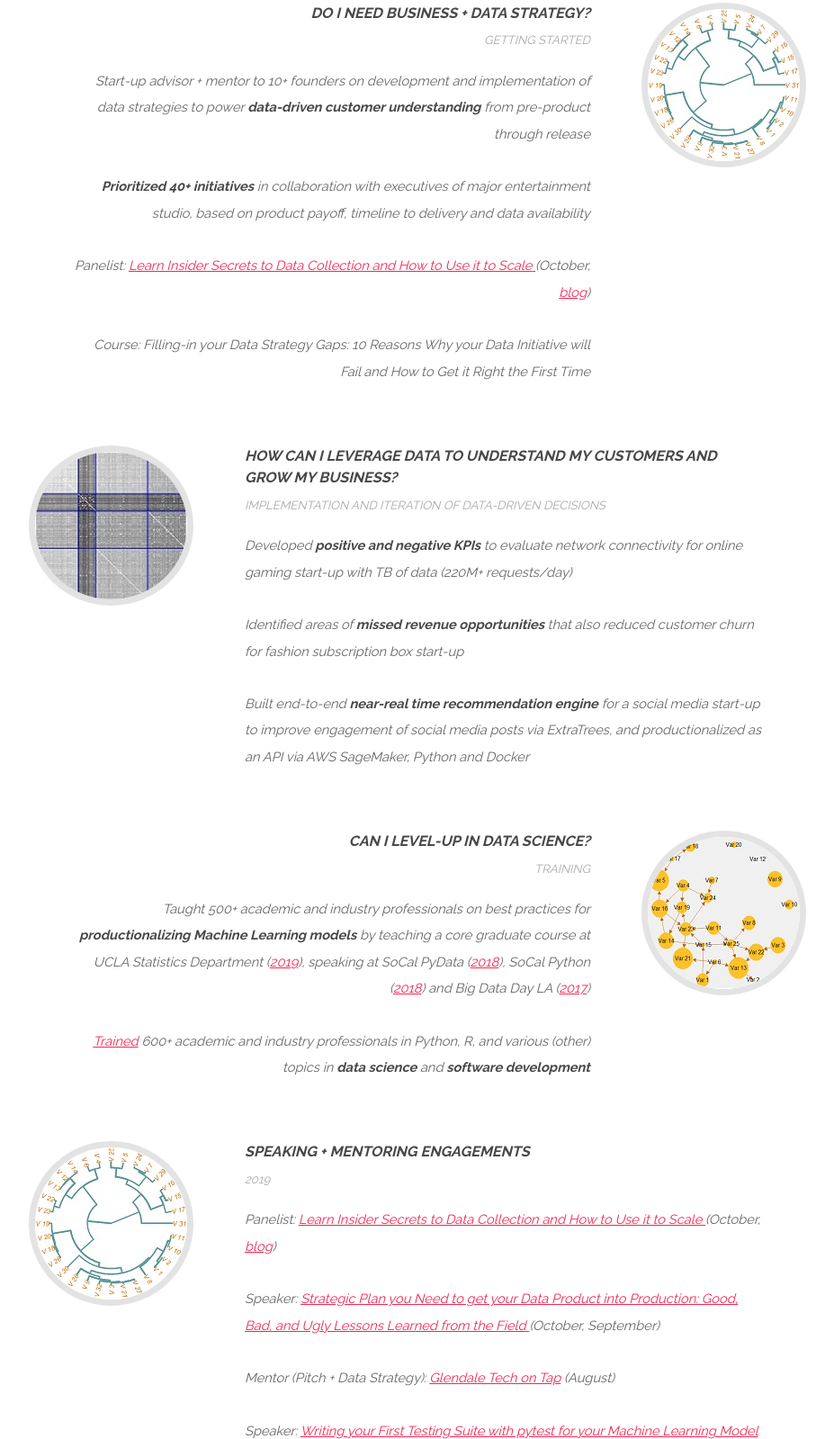
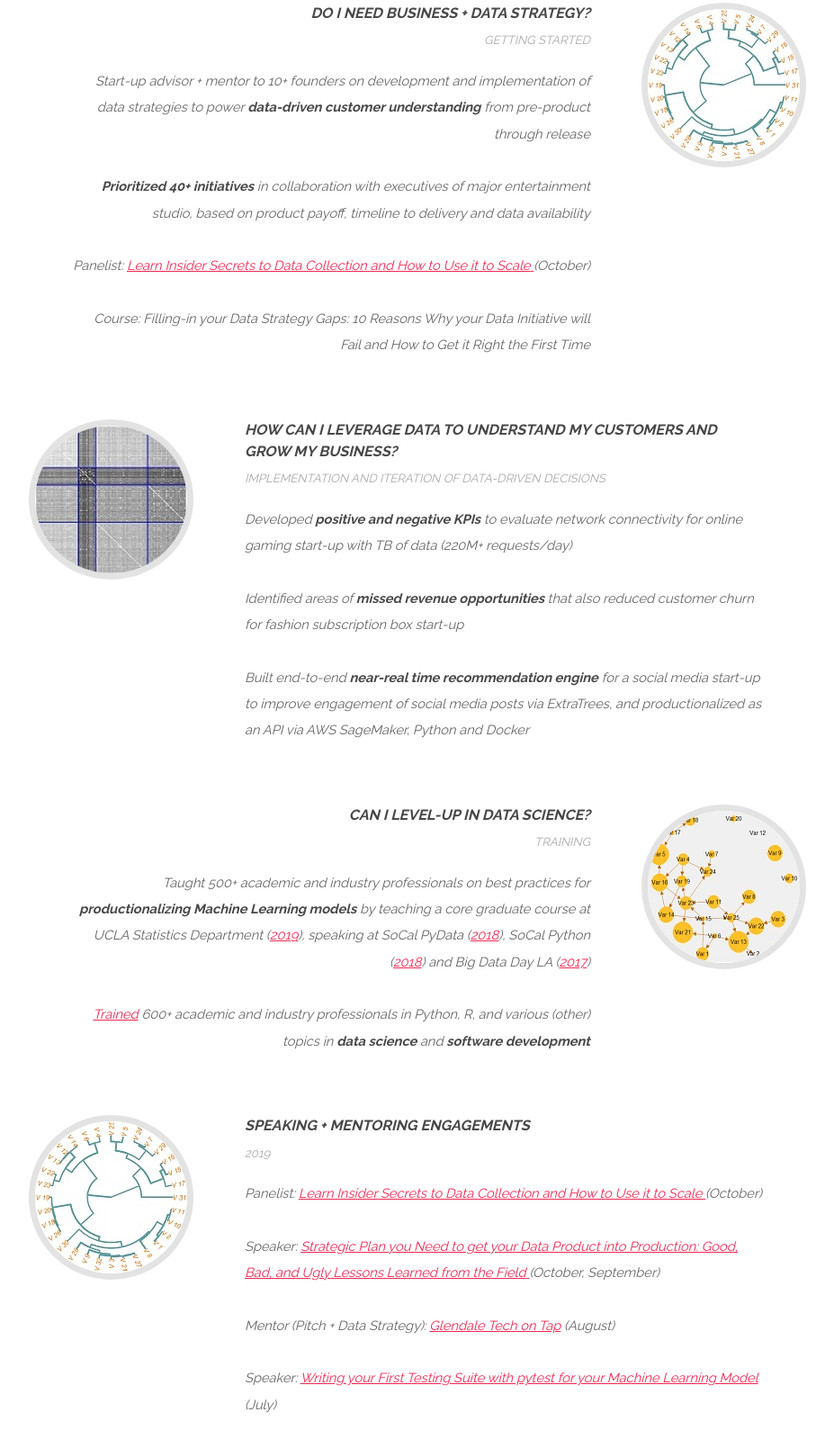
Before and after one commit to ikukuyeva/website, a plain HTML site: page templated-spatial/index.html in a window 1280 px wide. Shown: the part 923-2522 px from the top of the page at 90% size, without its empty margins (176-1103 px from the left). Drawn offline with Linux system fonts and the light colour scheme.

Commit message:
Remove link to blog as it's referenced on the page that the talk points to, to have cleaner bullets

```diff
--- a/templated-spatial/index.html
+++ b/templated-spatial/index.html
@@ -99,7 +99,7 @@
 
 					<p><b>Prioritized 40+ initiatives</b> in collaboration with executives of major <i>entertainment studio</i>, based on product payoff, timeline to delivery and data availability</p>
 
-					<p> Panelist: <a href="https://www.ikukuyeva.com/tutorials/leverage-data-to-scale"> <i>Learn Insider Secrets to Data Collection and How to Use it to Scale</i> </a> (October, <a href="https://www.ikukuyeva.com/blog/Data-to-capture">blog</a>) </p>
+					<p> Panelist: <a href="https://www.ikukuyeva.com/tutorials/leverage-data-to-scale"> <i>Learn Insider Secrets to Data Collection and How to Use it to Scale</i> </a> (October) </p>
 
 					<p> Course: <i>Filling-in your Data Strategy Gaps: 10 Reasons Why your Data Initiative will Fail and How to Get it Right the First Time</i></p>
 				</div>
@@ -139,7 +139,7 @@
 						<h4>Speaking + Mentoring Engagements</h4>
 						<p>2019</p>
 					</header>
-					<p> Panelist: <a href="https://www.ikukuyeva.com/tutorials/leverage-data-to-scale"> <i>Learn Insider Secrets to Data Collection and How to Use it to Scale </i> </a>  (October, <a href="https://www.ikukuyeva.com/blog/Data-to-capture">blog</a>) </p>
+					<p> Panelist: <a href="https://www.ikukuyeva.com/tutorials/leverage-data-to-scale"> <i>Learn Insider Secrets to Data Collection and How to Use it to Scale </i> </a>  (October) </p>
 
 					<p> Speaker: <a href="https://www.ikukuyeva.com/tutorials/developing-data-products"><i>Strategic Plan you Need to get your Data Product into Production: Good, Bad, and Ugly Lessons Learned from the Field</i> </a>(October, September) </a> </p>
 
```
